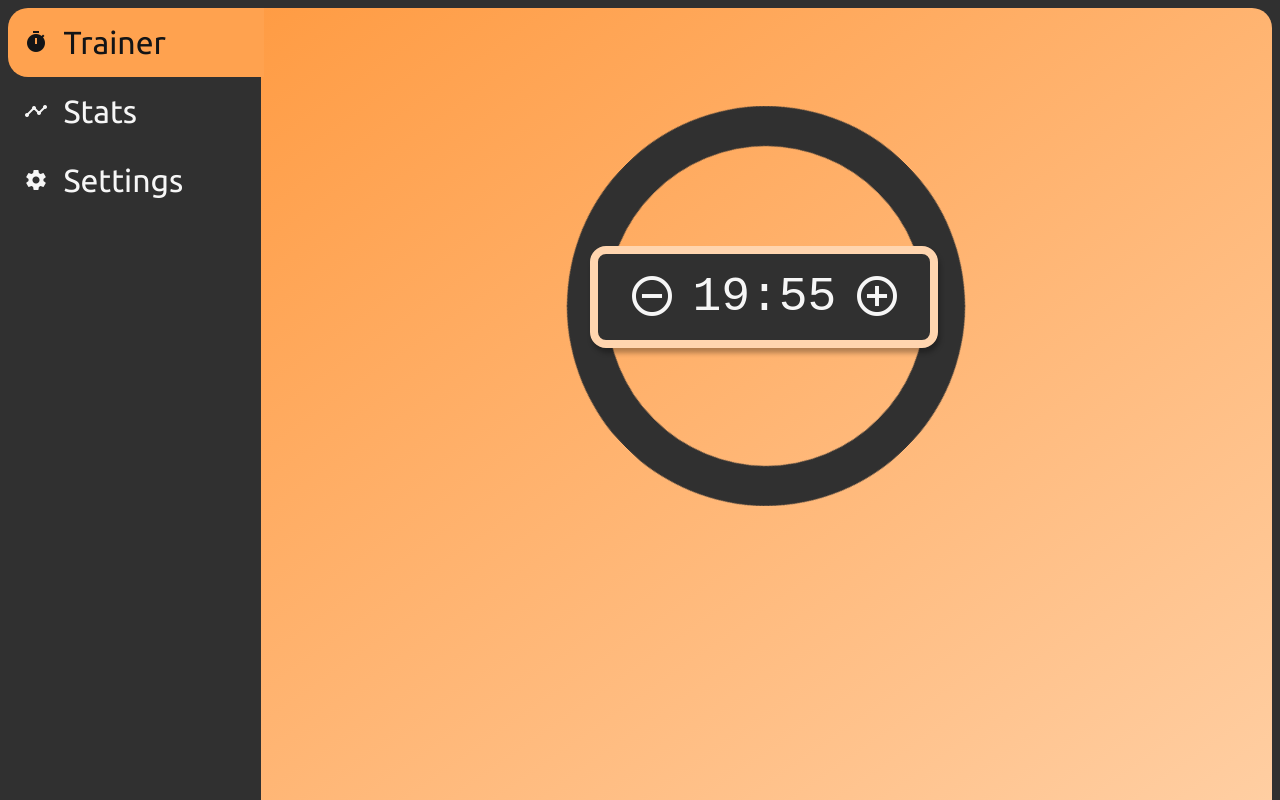
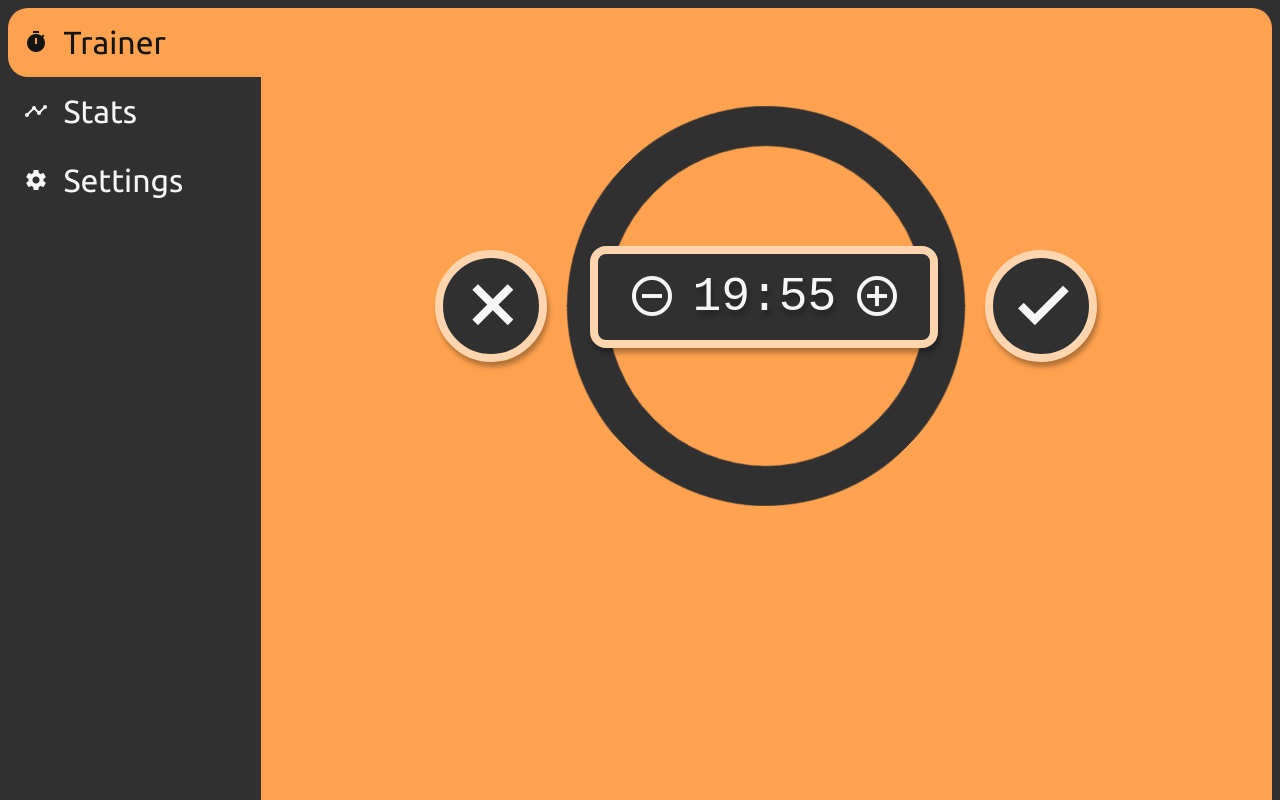
Before and after one commit to jaredami/meditation-trainer, an Angular app: page /trainer in a window 1280 px wide. Shown: the top 800 px of the page. Built offline with nearby package versions, Linux system fonts and the light colour scheme; a web font is replaced by a local one; what @angular/fire would draw is missing.

Commit message:
Add success-fail buttons

```diff
--- a/src/app/app.component.scss
+++ b/src/app/app.component.scss
@@ -48,7 +48,7 @@ body {margin: 0;}
   height: 1000px;
   border-top-right-radius: $border-radius-nav;
   background: $color-secondary-2-0;
-  background: linear-gradient(325deg, rgba(255,213,175,1) 0%, rgba(255,156,68,1) 100%);
+  // background: linear-gradient(325deg, rgba(255,213,175,1) 0%, rgba(255,156,68,1) 100%);
   font-family: 'Nova Mono', monospace;
 }
 
--- a/src/app/components/trainer/trainer.component.html
+++ b/src/app/components/trainer/trainer.component.html
@@ -1,10 +1,14 @@
 <div class="trainer">
+  <button class="success-fail-btn">
+    <i class="success-fail-btn__icon material-icons">clear</i>
+  </button>
   <div class="circle__box">
     <div class="circle__wrapper circle__wrapper--right">
       <div class="circle__whole circle__right"
            [ngStyle]="{ 'animation': 'circleRight ' + circleAnimationDuration + 's linear forwards' }">
       </div>
     </div>
+
     <div class="timer__container timer-container--session">
       <button class="timer__btn" (click)="decreaseSessionLength()">
         <i class="timer__btn-icon material-icons">remove_circle_outline</i>
@@ -14,12 +18,16 @@
         <i class="timer__btn-icon material-icons">add_circle_outline</i>
       </button>
     </div>
+
     <div class="circle__wrapper circle__wrapper--left">
       <div class="circle__whole circle__left"
            [ngStyle]="{ 'animation': 'circleLeft ' + circleAnimationDuration + 's linear forwards' }">
       </div>
     </div>
   </div>
+  <button class="success-fail-btn">
+    <i class="success-fail-btn__icon material-icons">check</i>
+  </button>
 
   <!-- <div class="timer__container">
     <div class="period-clock">{{ currentStreakTimer }}</div>
--- a/src/app/components/trainer/trainer.component.scss
+++ b/src/app/components/trainer/trainer.component.scss
@@ -1,10 +1,35 @@
 @import '../../variables.scss';
 
 .trainer {
-  // display: grid;
-  // place-items: center;
+  max-width: 700px;
+  margin: 0 auto;
+  display: grid;
+  place-items: center;
+  grid-template-columns: 1fr 1fr 1fr;
   padding-top: 3rem;
   font-size: 3rem;
+  text-shadow: 2px 5px 5px rgba(0,0,0,0.3);
+}
+
+.success-fail-btn {
+  width: 7rem;
+  height: 7rem;
+  background: $color-dark-gray;
+  color: $color-white;
+  padding: 1rem;
+  border: 0.5rem solid $color-secondary-2-4;
+  border-radius: 50%;
+  box-shadow: 2px 5px 5px rgba(0,0,0,0.3);
+  cursor: pointer;
+
+  &:hover {
+    animation: scale-up-center 0.1s cubic-bezier(0.390, 0.575, 0.565, 1.000) both;
+  }
+}
+
+.success-fail-btn__icon {
+  font-size: 4rem;
+  font-weight: 800;
 }
 
 .trainer__text {
@@ -40,9 +65,6 @@
  background: transparent;
  color: $color-white;
  border: none;
- &:focus {
-   outline: none;
- }
 }
 
 .timer__btn-icon {
@@ -121,3 +143,12 @@
     -webkit-transform: rotate(45deg);
   }
 }
+
+@keyframes scale-up-center {
+  0% {
+            transform: scale(1);
+  }
+  100% {
+            transform: scale(1.1);
+  }
+}
--- a/src/styles.scss
+++ b/src/styles.scss
@@ -4,3 +4,7 @@ html {
   font-family: 'Ubuntu', sans-serif;
   background: $color-dark-gray;
 }
+
+button:focus {
+  outline: none;
+}
```
